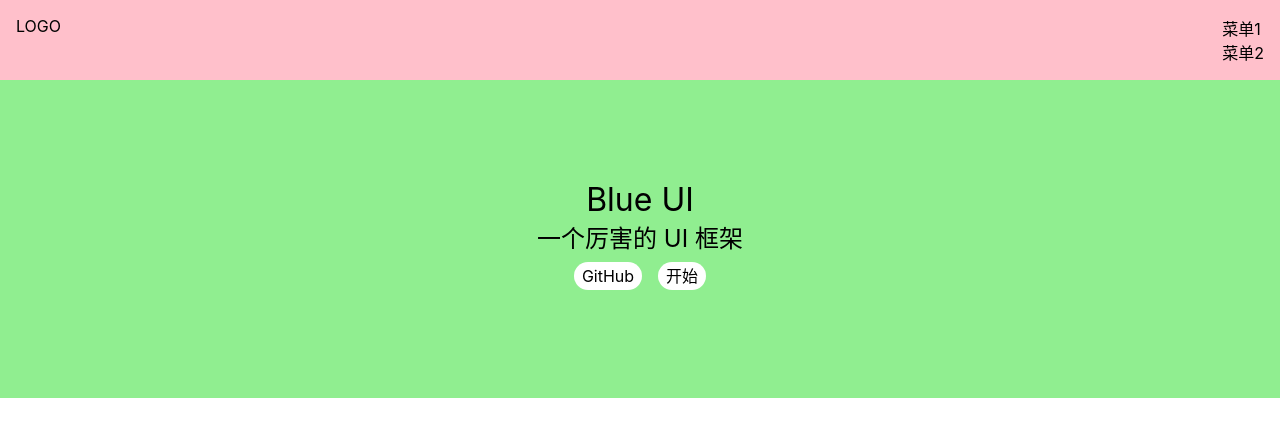
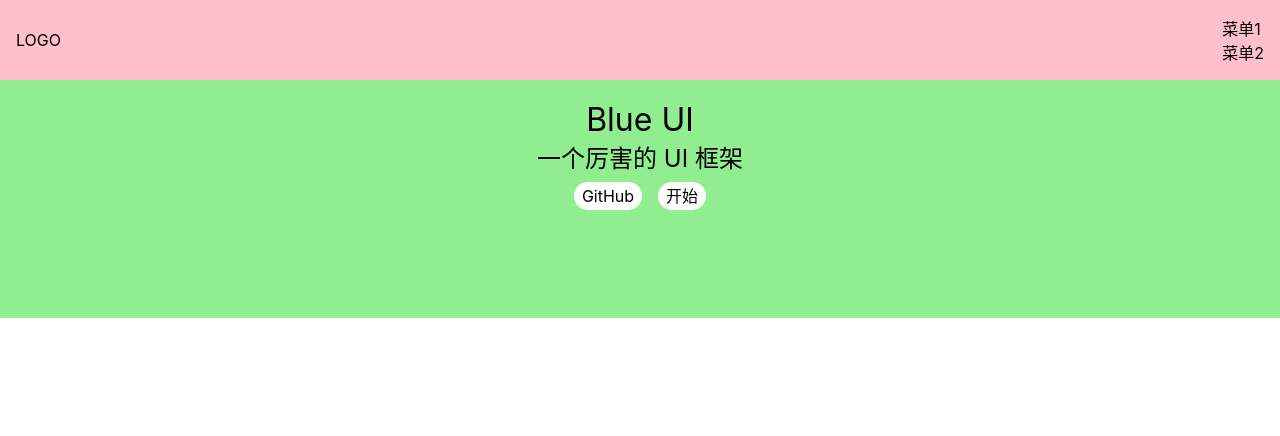
Before and after one commit to Maricaya/LU-UI-vue3, a Vue app: page / in a window 1280 px wide. Shown: the top 436 px of the page. Built offline with nearby package versions, Linux system fonts and the light colour scheme.

Commit message:
路由切换后关闭 aside

```diff
--- a/src/App.vue
+++ b/src/App.vue
@@ -4,6 +4,7 @@
 
 <script lang="ts">
   import {ref, provide} from "vue";
+  import {router} from './router'
 
   export default {
     name: "App",
@@ -11,6 +12,11 @@
       const width = document.documentElement.clientWidth;
       const asideVisible = ref(width > 500);
       provide('asideVisible', asideVisible);
+      router.afterEach(() => {
+        if (width <= 500) {
+          asideVisible.value = false;
+        }
+      });
     },
     components: {}
   };
--- /dev/null
+++ b/src/components/SwitchDemo.vue
@@ -0,0 +1,3 @@
+<template>
+	<div>switch demo</div>
+</template>
--- a/src/components/Topnav.vue
+++ b/src/components/Topnav.vue
@@ -31,9 +31,13 @@
 		background: pink;
 		display: flex;
 		padding: 16px;
-		position: relative;
+		position: fixed;
+		top: 0;
+		left: 0;
+		width: 100%;
 		z-index: 10;
-
+		justify-content: center;
+		align-items: center;
 		> .logo {
 			max-width: 6em;
 			margin-right: auto;
--- a/src/main.ts
+++ b/src/main.ts
@@ -1,19 +1,10 @@
 import {createApp} from 'vue';
 import App from './App.vue';
 import './index.scss';
-import {createWebHashHistory, createRouter} from 'vue-router';
-import Home from './views/Home.vue';
-import Doc from './views/Doc.vue';
+import {router} from './router';
 
-// 内存型路由、hash 路由、history 路由
-const history = createWebHashHistory();
-const router = createRouter({
-  history,
-  routes: [
-    {path: '/', component: Home},
-    {path: '/doc', component: Doc}
-  ]
-});
+
+
 
 const app = createApp(App);
 app.use(router);
--- /dev/null
+++ b/src/router.ts
@@ -0,0 +1,18 @@
+import {createRouter, createWebHashHistory} from 'vue-router';
+import Home from './views/Home.vue';
+import Doc from './views/Doc.vue';
+import SwitchDemo from './components/SwitchDemo.vue';
+// 内存型路由、hash 路由、history 路由
+const history = createWebHashHistory();
+export const router = createRouter({
+  history,
+  routes: [
+    {path: '/', component: Home},
+    {path: '/doc', component: Doc, children: [
+        {path: 'switch', component: SwitchDemo}
+      ]}
+  ]
+});
+router.afterEach(() => {
+  console.log("路由切换了");
+});
--- a/src/views/Doc.vue
+++ b/src/views/Doc.vue
@@ -19,7 +19,9 @@
 					</li>
 				</ol>
 			</aside>
-			<main>主内容</main>
+			<main>
+				<router-view></router-view>
+			</main>
 		</div>
 	</div>
 </template>
```
